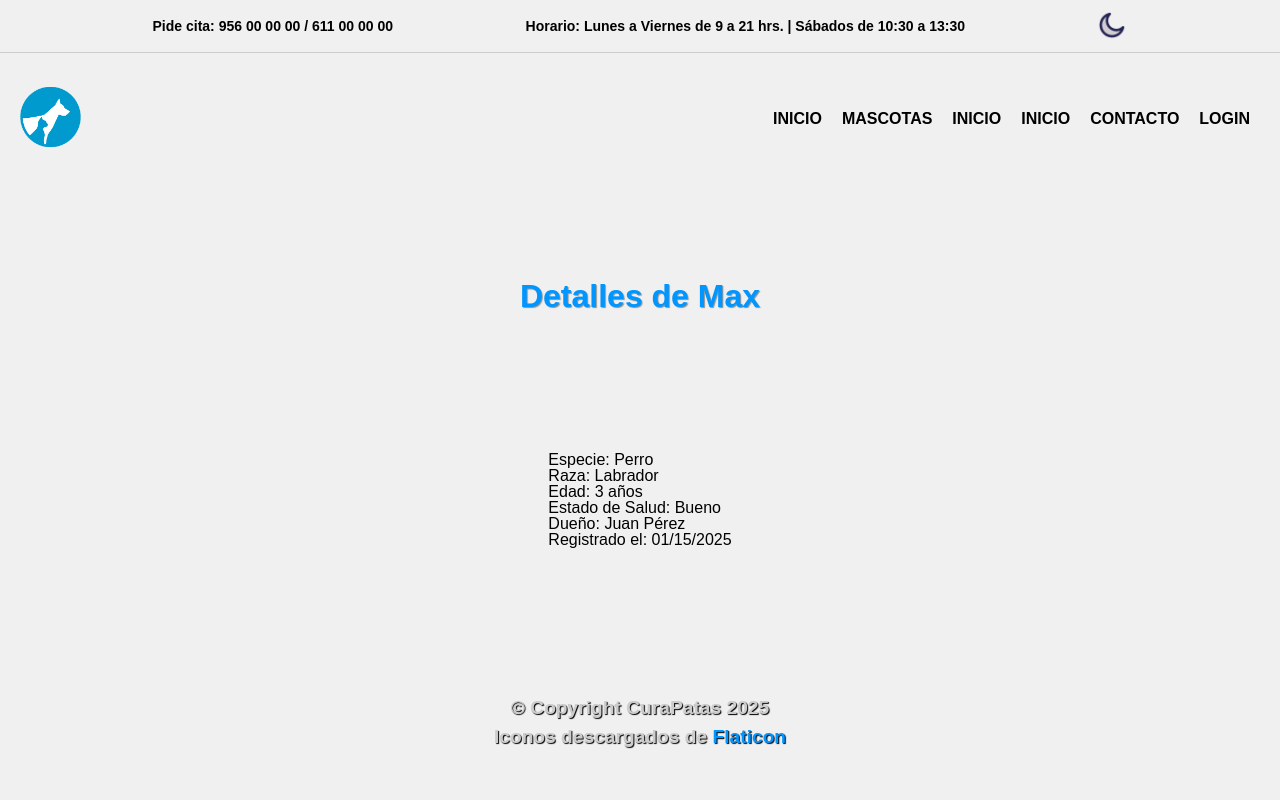
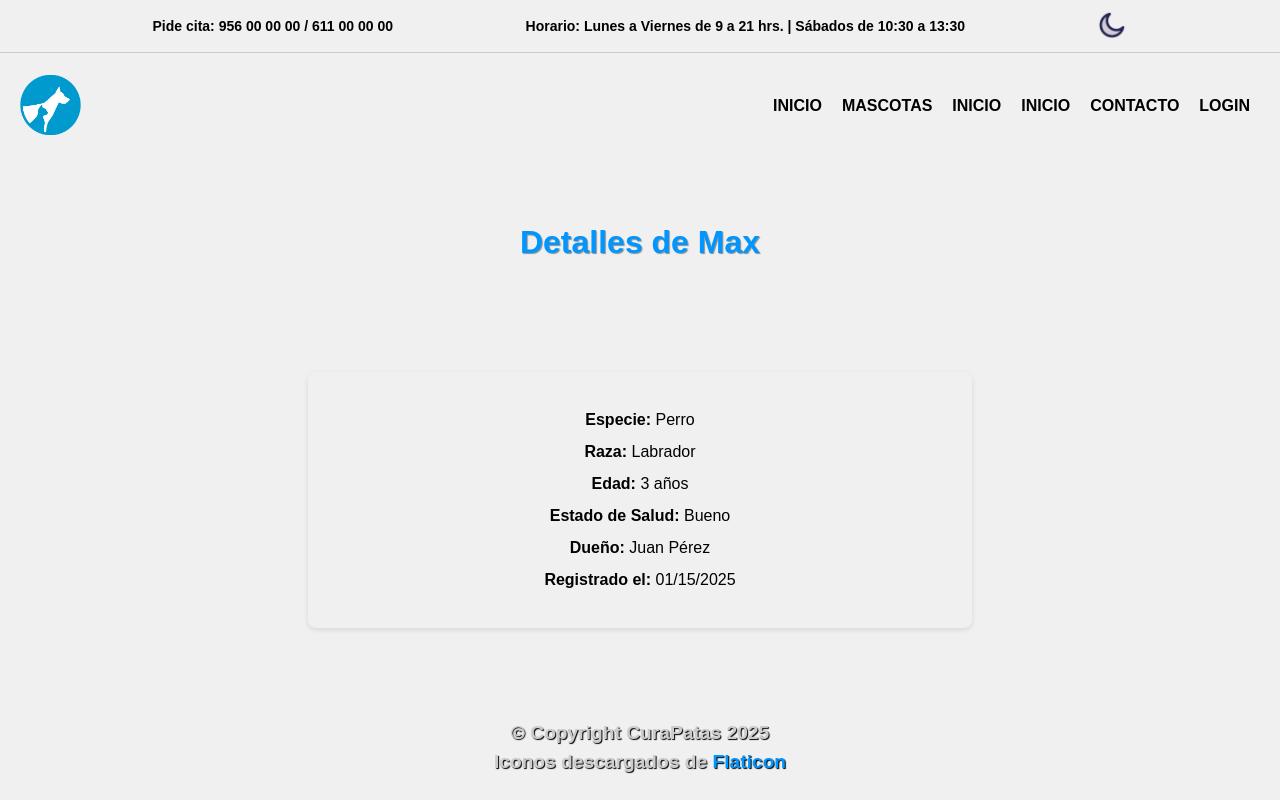
Before and after one commit to rekznoz/CuraPatas, a React (Vite) app: page /mascota/1 in a window 1280 px wide. Built offline with nearby package versions, Linux system fonts and the light colour scheme.

Commit message:
Update Mascota.jsx

```diff
--- a/src/pages/Mascota.jsx
+++ b/src/pages/Mascota.jsx
@@ -45,7 +45,7 @@ export default function Mascota() {
         return (
             <>
                 <div className="area1">
-                    <div className="not-found">
+                    <div className="no-encontrado">
                         <h2>Mascota no encontrada</h2>
                         <button onClick={() => navigate('/')}>Volver a la lista</button>
                     </div>
@@ -63,7 +63,7 @@ export default function Mascota() {
                 <h1>Detalles de {animal.nombre}</h1>
             </div>
             <div className="area2">
-                <div className="animal-detail">
+                <div className="detalles-mascota">
                     <p><strong>Especie:</strong> {animal.especie}</p>
                     <p><strong>Raza:</strong> {animal.raza}</p>
                     <p><strong>Edad:</strong> {animal.edad} años</p>
```
